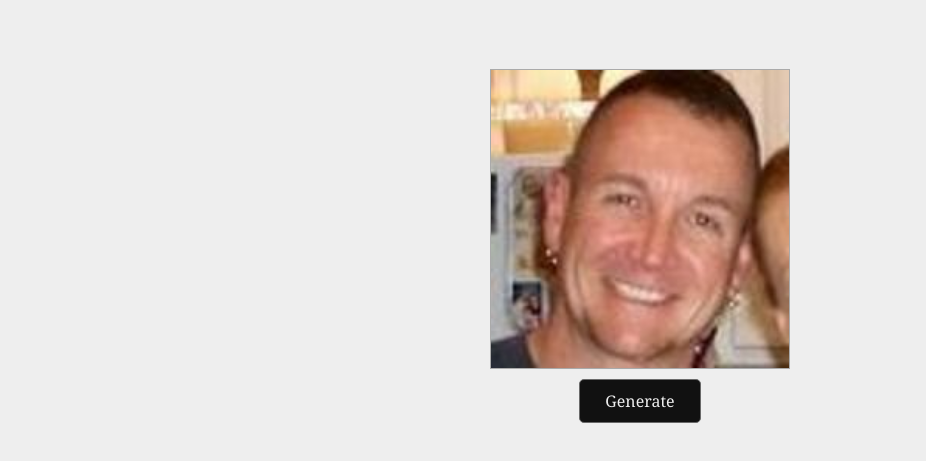
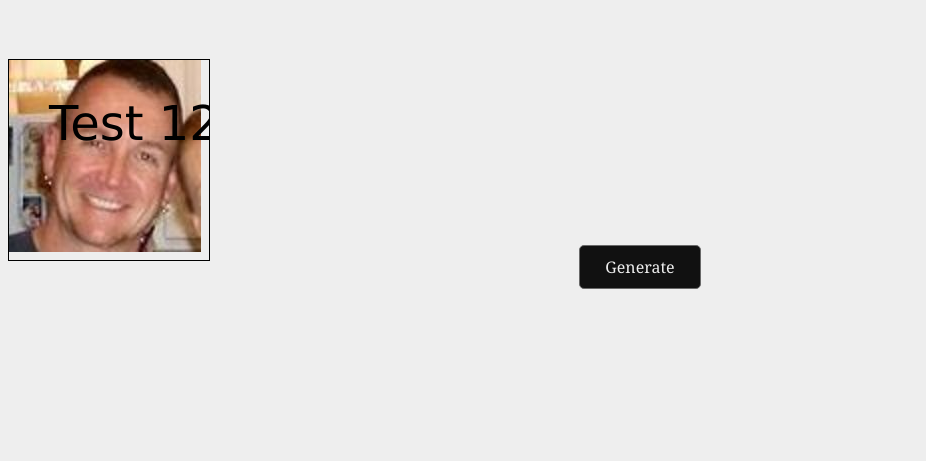
Before and after one commit to spikeburton/codedaddy-meme-generator, a plain HTML site: page index.html in a window 1280 px wide. Shown: the part 67-528 px from the top of the page, without its empty margins (0-926 px from the left). Drawn offline with Linux system fonts and the light colour scheme.

Commit message:
got the canvas and text to render

```diff
--- a/index.html
+++ b/index.html
@@ -10,12 +10,13 @@
 <body>
   <h1>Codedaddy Meme Generator</h1>
   <div class="container">
-    <div class="meme-card">
-      <div id="top-text" class="meme-text"></div>
-      <div id="bottom-text" class="meme-text"></div>
+    <canvas width="200px" height="200px" id="generator" style="border:1px solid #000000;">
+      <img src="img/codedaddy.jpeg" alt="">
+    </canvas>
     </div>
     <a id="generate" href="javascript:generate()">Generate</a>
   </div>
+  <div>
 
   <script src="js/data.js"></script>
   <script src="js/index.js"></script>
--- a/js/index.js
+++ b/js/index.js
@@ -6,3 +6,32 @@ function generate() {
   topText.innerText = saying.top;
   bottomText.innerText = saying.bottom;
 }
+
+const image = document.querySelector("img")
+const generator = document.getElementById("generator")
+
+const ctx = generator.getContext('2d')
+
+ctx.font = "36pt Verdana"
+ctx.drawImage(image,0,0)
+ctx.fillText("Test 123", 40, 80)
+
+
+// var canvas = document.getElementById('canvas'),
+//         ctx = canvas.getContext('2d');
+// canvas.width = $('img').width();
+// canvas.crossOrigin = "Anonymous";
+// canvas.height = $('img').height();
+// ctx.drawImage($('img').get(0), 0, 0);
+// ctx.font = "36pt Verdana";
+// $(document).on('input','#inp',function(){
+//     //redraw image
+//     ctx.clearRect(0,0,canvas.width,canvas.height);
+//     ctx.drawImage($('img').get(0), 0, 0);
+//     //refill text
+//     ctx.fillStyle = "red";
+//     ctx.fillText($(this).val(),40,80);
+// });
+// $('button').click(function(){
+//     console.log(ctx.getImageData(50, 50, 100, 100));
+// });
```
